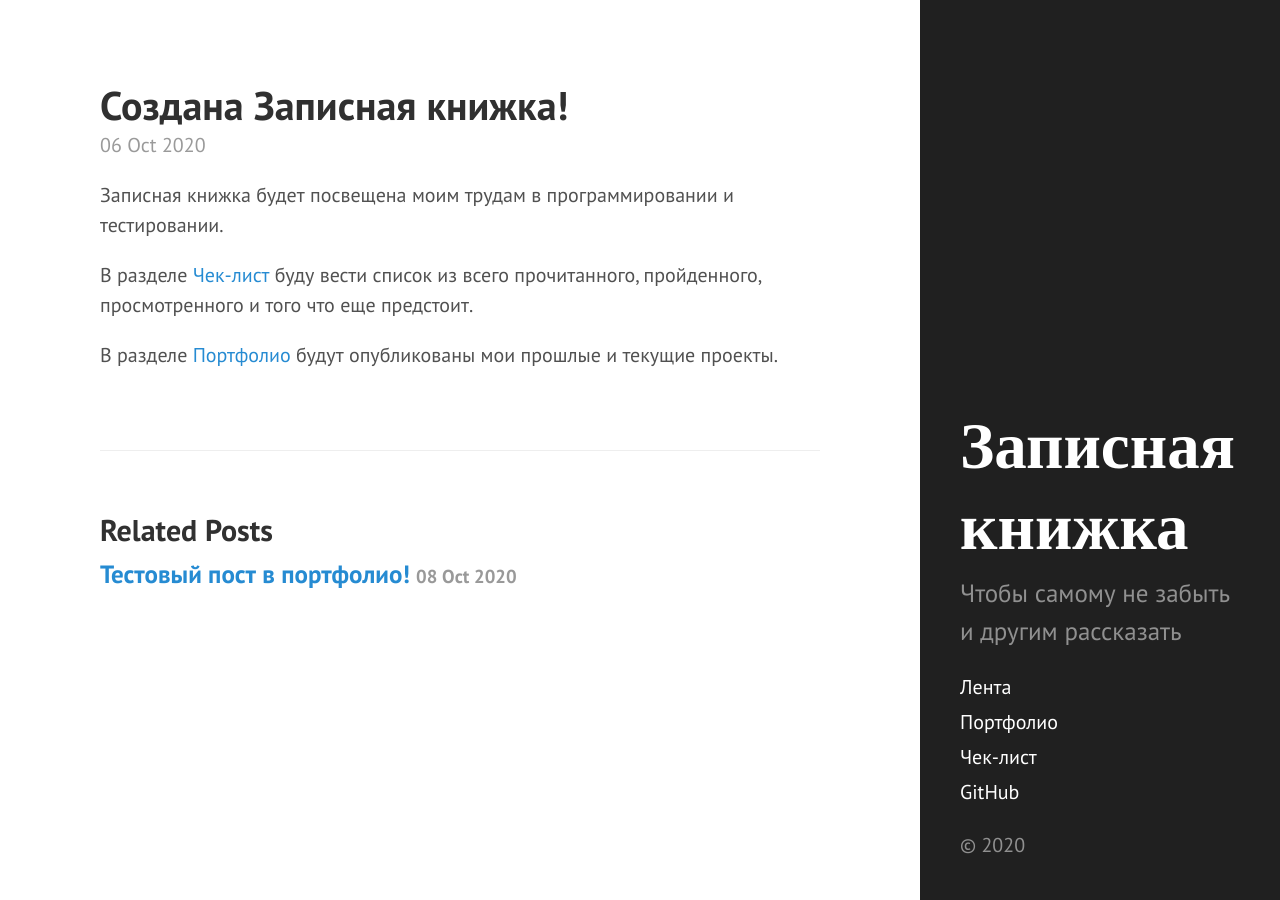
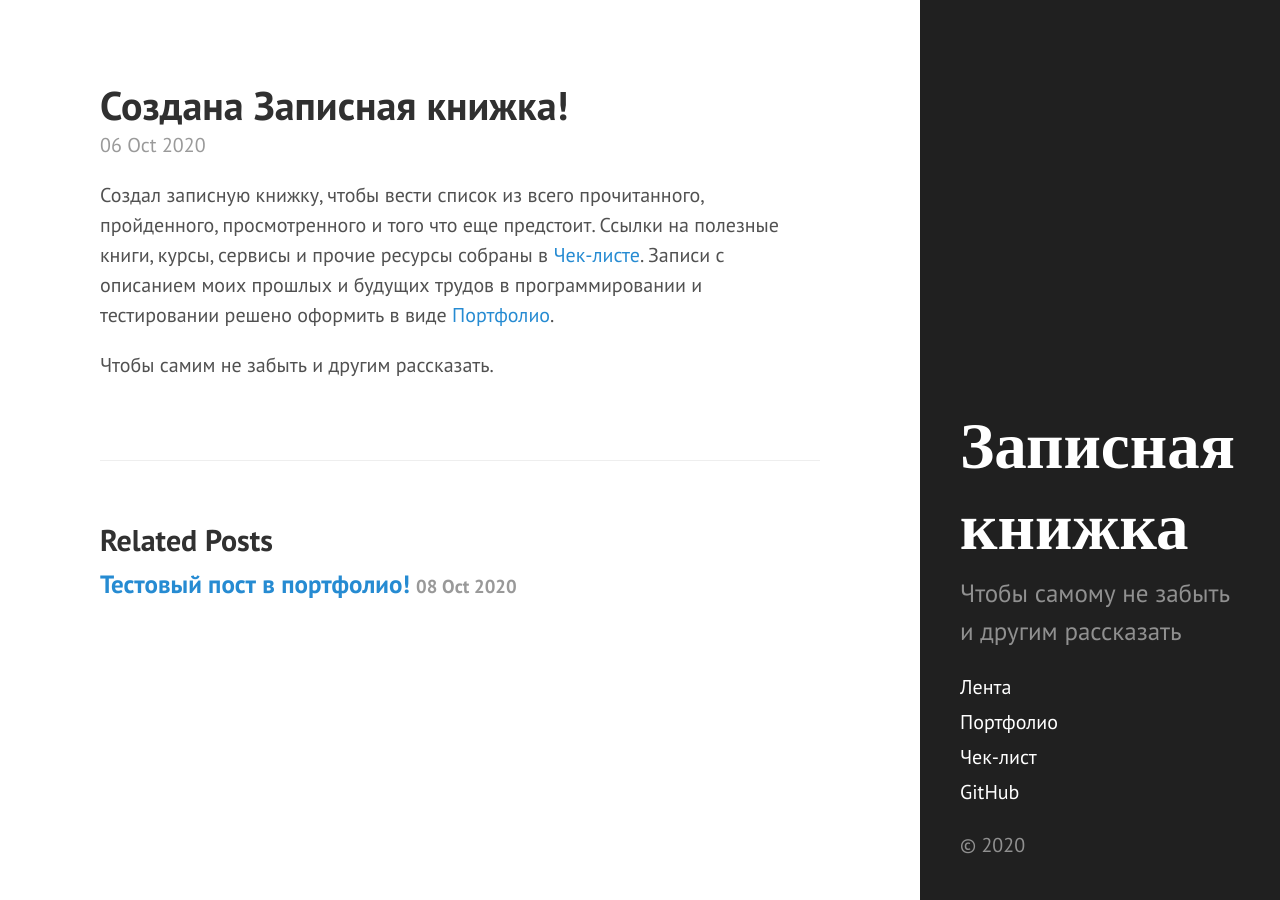
Before and after one commit to Erniess/about_me, a Jekyll site: the page built from _posts/2020-10-06-introducing.md, in a window 1280 px wide. Built offline with Jekyll 4.4.1, drawn with Linux system fonts in a browser that asks for light colours.

Commit message:
Update 2020-10-06-introducing.md

```diff
--- a/_posts/2020-10-06-introducing.md
+++ b/_posts/2020-10-06-introducing.md
@@ -4,8 +4,8 @@ title: "Создана Записная книжка!"
 type: tape
 ---
 
-Записная книжка будет посвещена моим трудам в программировании и тестировании.
+Создал записную книжку, чтобы вести список из всего прочитанного, пройденного, просмотренного и того что еще предстоит.
+Ссылки на полезные книги, курсы, сервисы и прочие ресурсы собраны в [Чек-листе](https://erniess.github.io/about_me/checklist/).
+Записи с описанием моих прошлых и будущих трудов в программировании и тестировании решено оформить в виде [Портфолио](https://erniess.github.io/about_me/portfolio/).
 
-В разделе [Чек-лист](https://erniess.github.io/about_me/checklist/) буду вести список из всего прочитанного, пройденного, просмотренного и того что еще предстоит.
-
-В разделе [Портфолио](https://erniess.github.io/about_me/portfolio/) будут опубликованы мои прошлые и текущие проекты.
+Чтобы самим не забыть и другим рассказать.
```
